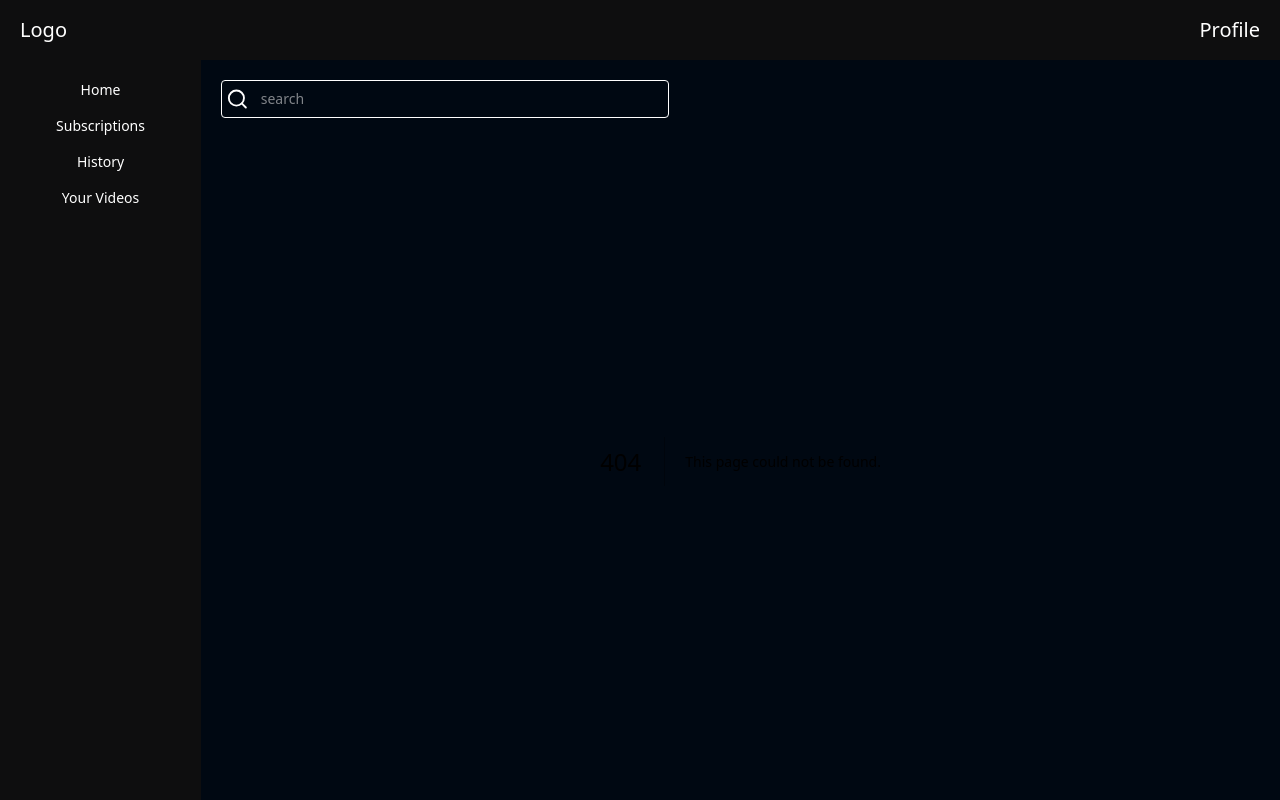
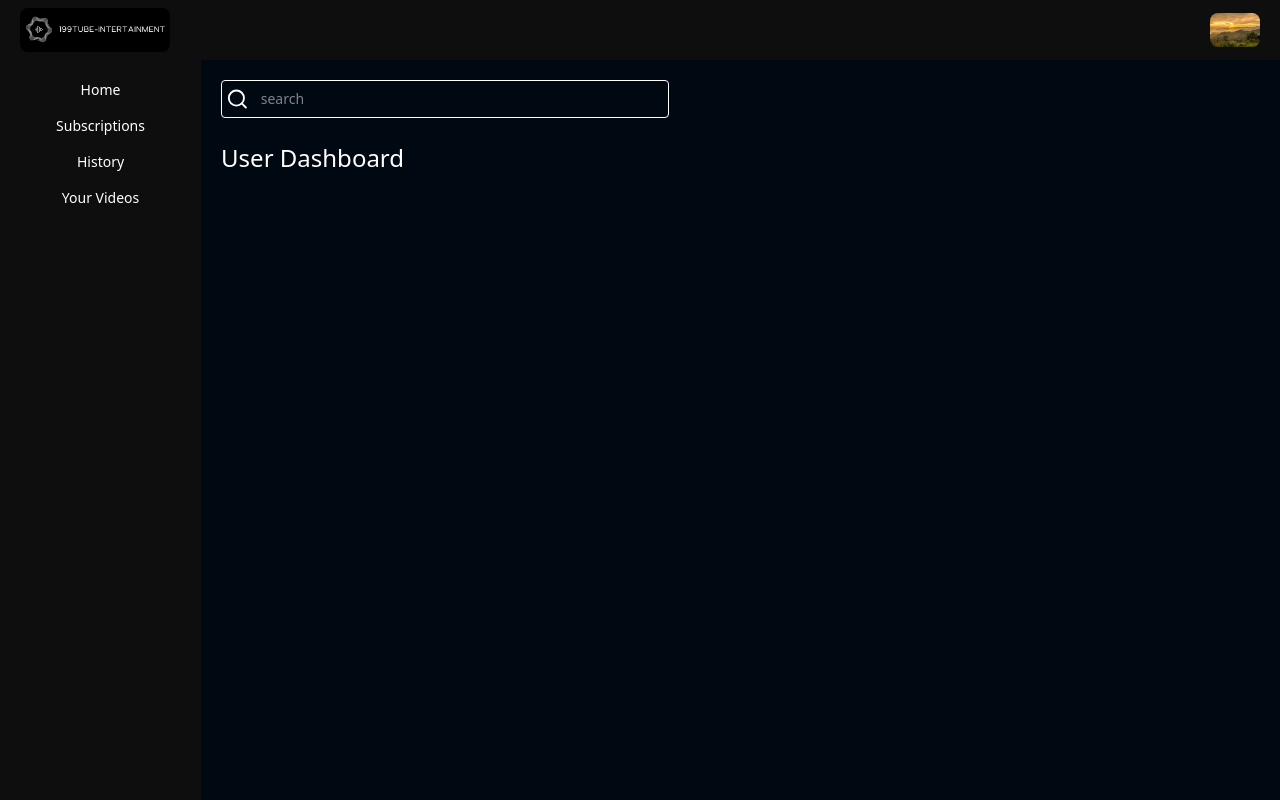
Before and after one commit to haroonwebs/199tube-app-frontend, a Next.js app: page /user-dashboard in a window 1280 px wide. Before the commit this address had no page. Built offline with nearby package versions, Linux system fonts and the light colour scheme.

Commit message:
added hover property in card and someware else

```diff
--- a/app/components/Header.tsx
+++ b/app/components/Header.tsx
@@ -1,8 +1,28 @@
+import Image from "next/image";
+import Link from "next/link";
+
+Image;
 const Header = () => {
   return (
     <div className="flex justify-between items-center px-5 h-15 bg-[#0E0E0F] text-xl text-white">
-      <div>Logo</div>
-      <div>Profile</div>
+      <Link href={"/"}>
+        <Image
+          className=" rounded-lg object-cover border-0 hover:border-2 hover:border-amber-50"
+          src="/199tube-logo.webp"
+          alt="logo"
+          width={150}
+          height={150}
+        />
+      </Link>
+      <Link href={"/user-dashboard"}>
+        <Image
+          className=" rounded-lg object-cover border-0 hover:border-2 hover:border-amber-50"
+          src="/haroon.jpg"
+          alt="Banner"
+          width={50}
+          height={50}
+        />
+      </Link>
     </div>
   );
 };
--- a/app/components/Sidebar.tsx
+++ b/app/components/Sidebar.tsx
@@ -2,11 +2,28 @@ import Link from "next/link";
 
 const Sidebar = () => {
   return (
-    <div className="flex flex-col justify-start items-center gap-4 h-[cal(100vh-60px)] w-[30vh] bg-[#0E0E0F] text-sm text-white py-5">
-      <Link href={"/"}>Home</Link>
-      <Link href={"/subscriptions"}>Subscriptions</Link>
-      <Link href={"/history"}>History</Link>
-      <Link href={"your-videos"}>Your Videos</Link>
+    <div className="flex flex-col justify-start items-center gap-4 h-[cal(100vh-60px)] w-[30vh] bg-[#0E0E0F] py-5 ">
+      <Link href={"/"} className="text-sm  text-white  hover:text-amber-100">
+        Home
+      </Link>
+      <Link
+        href={"/subscriptions"}
+        className="text-sm text-white  hover:text-amber-100 hover:text-[16px]"
+      >
+        Subscriptions
+      </Link>
+      <Link
+        href={"/history"}
+        className="text-sm  text-white  hover:text-amber-100 hover:text-[16px]"
+      >
+        History
+      </Link>
+      <Link
+        href={"your-videos"}
+        className="text-sm  text-white  hover:text-amber-100 hover:text-[16px]"
+      >
+        Your Videos
+      </Link>
     </div>
   );
 };
--- a/app/components/VideoCard.tsx
+++ b/app/components/VideoCard.tsx
@@ -9,7 +9,7 @@ const VideoCard = () => {
   return (
     <div
       onClick={handleClick}
-      className="flex flex-col justify-center items-center gap-4 w-[288px] h-63"
+      className="flex flex-col justify-center items-center gap-4 w-[288px] h-63 hover:w-74.5 hover:h-65"
     >
       <div className="w-[288px] h-40.5">
         <Image
@@ -23,7 +23,7 @@ const VideoCard = () => {
       <div className="flex items-center w-[288px] gap-3 h-22.5">
         <div>
           <Image
-            className=" rounded-b-lg object-cover"
+            className=" rounded-lg object-cover"
             src="/haroon.jpg"
             alt="Banner"
             width={50}
--- /dev/null
+++ b/app/user-dashboard/page.tsx
@@ -0,0 +1,7 @@
+import React from "react";
+
+const dashboard = () => {
+  return <div className="text-2xl text-white">User Dashboard</div>;
+};
+
+export default dashboard;
```
Also changed, not shown: public/199tube-logo.webp (added).
